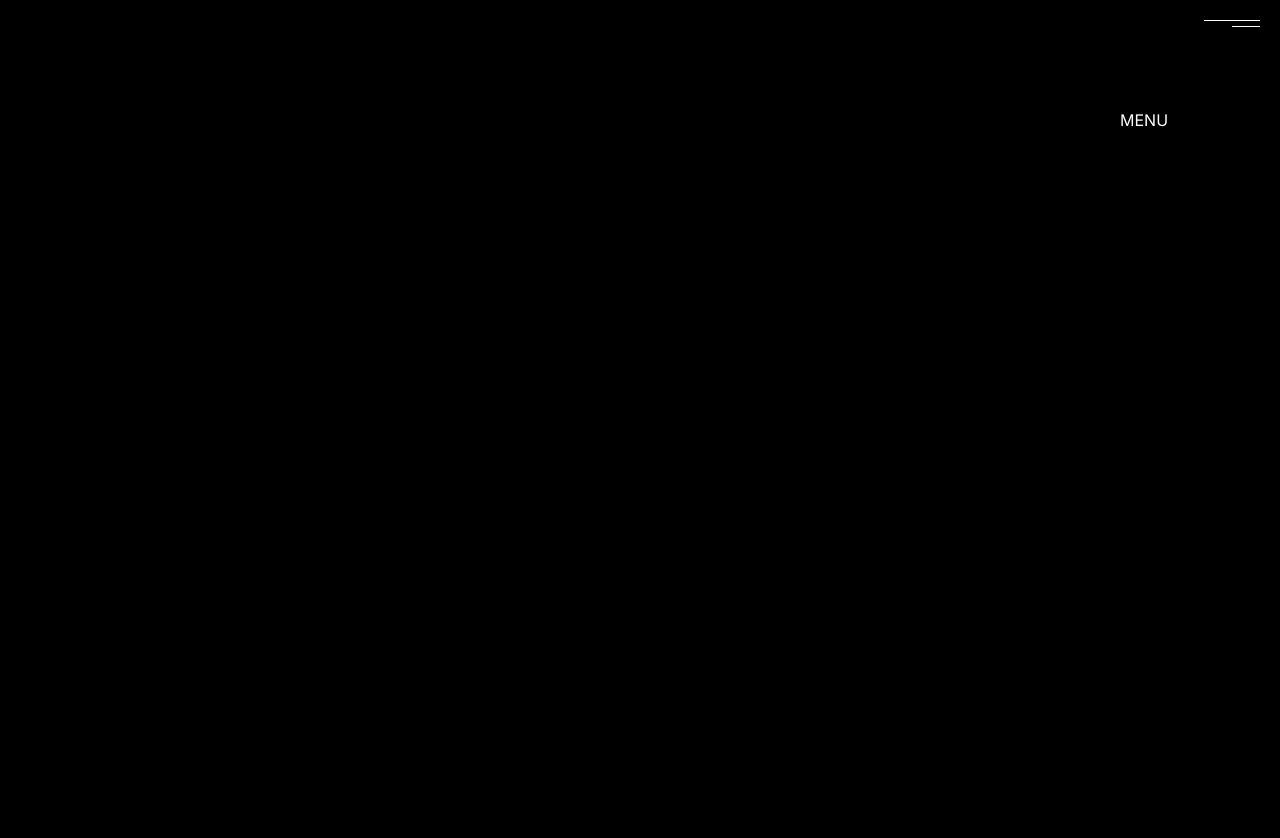
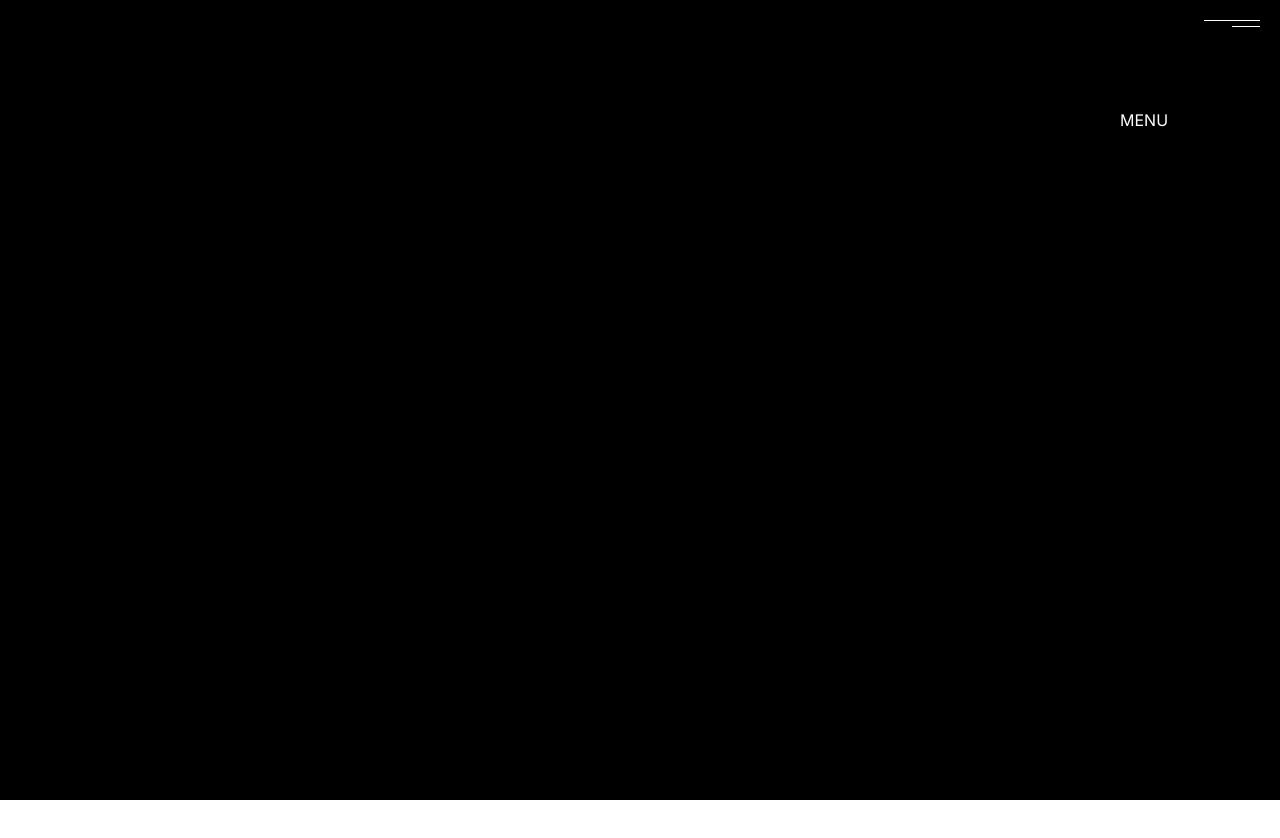
Before and after one commit to fernanda-freitas/sliding-stripes-menu, a Next.js app: page / in a window 1280 px wide. Both pictures are taken after a click on the element "MENU". Shown: the top 838 px of the page. Built offline with nearby package versions, Linux system fonts and the light colour scheme.

Commit message:
Add sliding stripes animation

```diff
--- a/src/app/globals.css
+++ b/src/app/globals.css
@@ -1,3 +1,3 @@
 body {
-    margin: 0px;
+  margin: 0px;
 }
--- a/src/components/header/index.jsx
+++ b/src/components/header/index.jsx
@@ -18,7 +18,6 @@ export default function Header() {
       <AnimatePresence mode="wait">
         {menuIsOpened && <Stripes />}
       </AnimatePresence>
-      <Stripes />
     </div>
   );
 }
--- a/src/components/header/stripes/index.jsx
+++ b/src/components/header/stripes/index.jsx
@@ -1,5 +1,5 @@
 "use client";
-import { motion } from "framer-motion";
+import { easeInOut, motion } from "framer-motion";
 import styles from "./style.module.scss";
 
 export default function Stripes() {
@@ -7,26 +7,61 @@ export default function Stripes() {
     initial: {
       height: 0,
     },
+    enter: (index) => ({
+      height: "100%",
+      transition: {
+        delay: 0.2 * index,
+        duration: 0.3,
+        ease: [0.5, 0.67, 0.83, 0.67],
+      },
+    }),
+    exit: (index) => ({
+      height: 0,
+      transition: {
+        delay: 0.2 * index,
+        duration: 0.3,
+        ease: [0.5, 0.67, 0.83, 0.67],
+      },
+    }),
+  };
+
+  const background = {
+    initial: {
+      opacity: 0,
+    },
     enter: {
-      height: "100%",
+      opacity: 1,
     },
     exit: {
-      height: 0,
+      opacity: 0,
+      transition: {
+        delay: 1,
+      },
     },
   };
 
   return (
-    <motion.div className={styles.stripes}>
+    <motion.div key="stripes" className={styles.stripes}>
       {[...Array(5)].map((_, index) => {
         return (
           <motion.div
             key={index}
+            custom={index}
             className={styles.stripe}
             variants={height}
             initial="initial"
             animate="enter"
             exit="exit"
-          ></motion.div>
+          >
+            <motion.div
+              key={index}
+              className={styles.background}
+              variants={background}
+              initial="initial"
+              animate="enter"
+              exit="exit"
+            ></motion.div>
+          </motion.div>
         );
       })}
     </motion.div>
--- a/src/components/header/stripes/style.module.scss
+++ b/src/components/header/stripes/style.module.scss
@@ -1,7 +1,16 @@
 .stripes {
   height: 100vh;
+  display: flex;
+  flex-flow: row-reverse;
 
   .stripe {
-    background-color: black;
+    height: 100%;
+    width: 20vw;
+
+    .background {
+      height: 100%;
+      width: 100%;
+      background-color: black;
+    }
   }
 }
```
